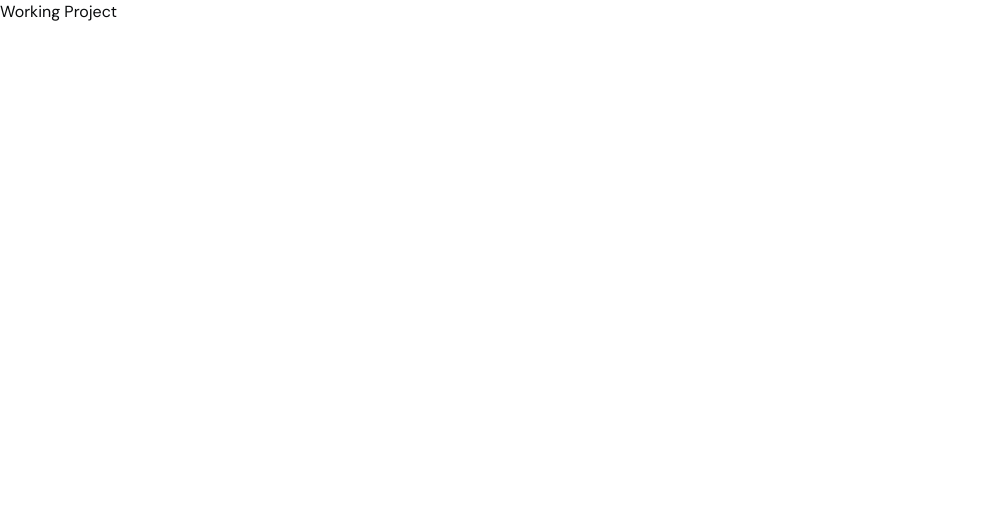
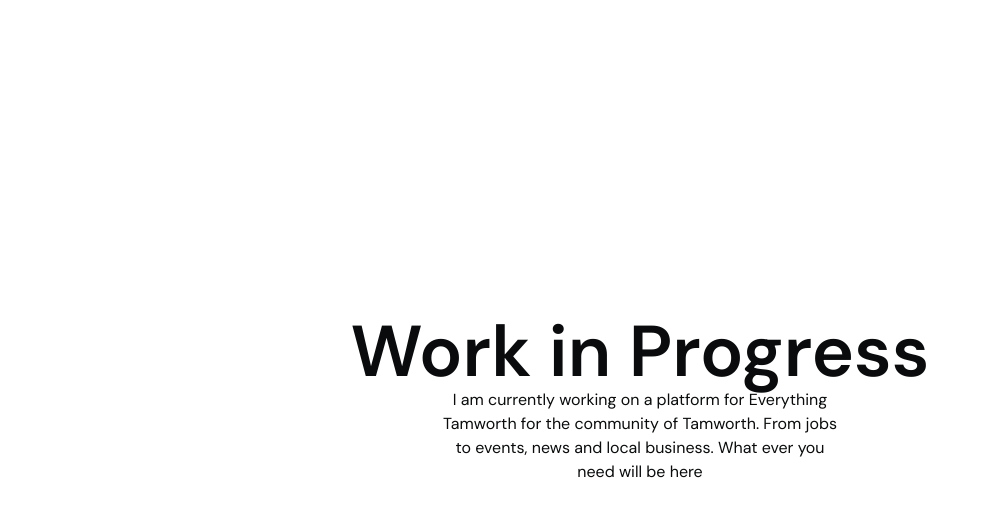
Before and after one commit to justbenuk/tamworth-hub, a Next.js app: page / in a window 1280 px wide. Shown: the top 516 px of the page, without its empty margins (0-989 px from the left). Built offline with nearby package versions, Linux system fonts and the light colour scheme.

Commit message:
Placeholder Text
I have added the placeholder text for the home page. This gives an idea
of whats coming to anyone that may find the domain

```diff
--- a/src/app/(base)/page.tsx
+++ b/src/app/(base)/page.tsx
@@ -1,3 +1,12 @@
 export default function Home() {
-  return <div>Working Project</div>;
+  return (
+    <div className="flex flex-col items-center justify-center h-screen p-6">
+      <h1 className="text-3xl lg:text-7xl font-semibold">Work in Progress</h1>
+      <p className="md:w-1/2 lg:w-1/3 text-center">
+        I am currently working on a platform for Everything Tamworth for the
+        community of Tamworth. From jobs to events, news and local business.
+        What ever you need will be here
+      </p>
+    </div>
+  );
 }
```
